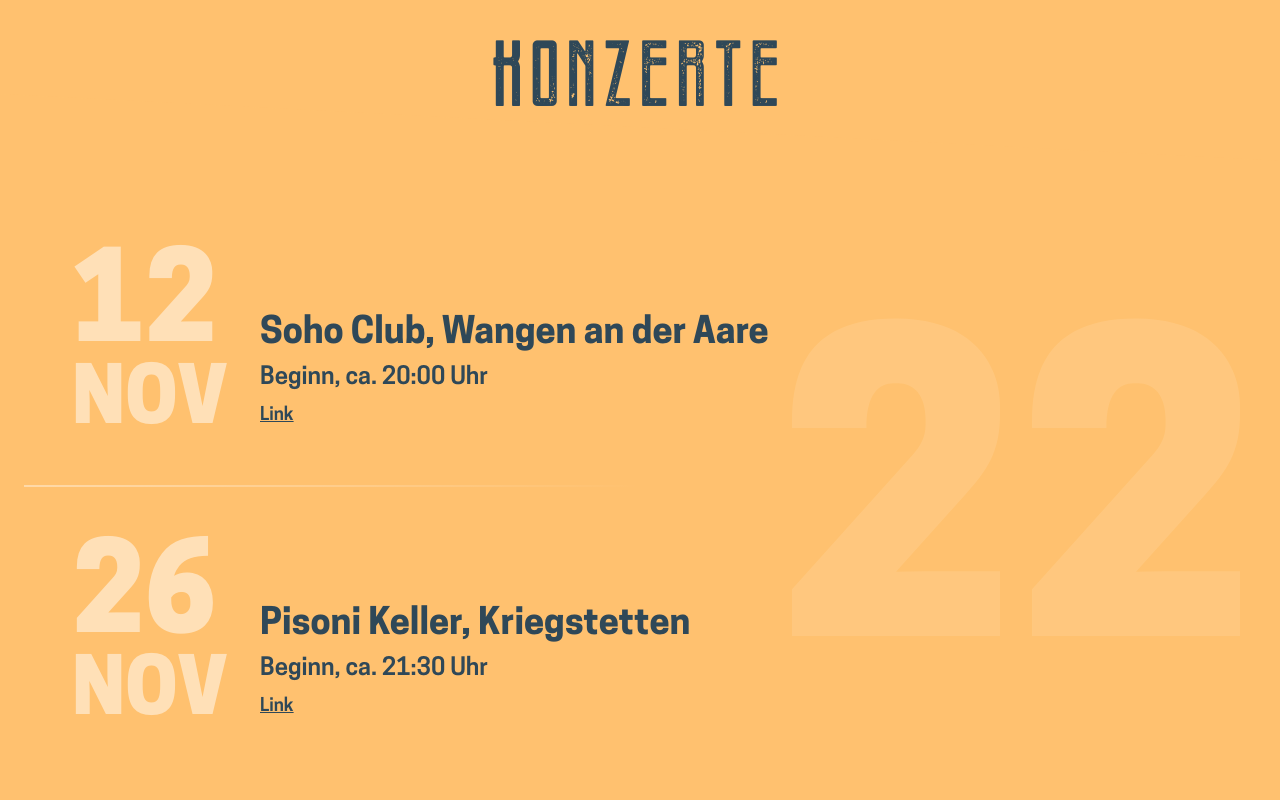
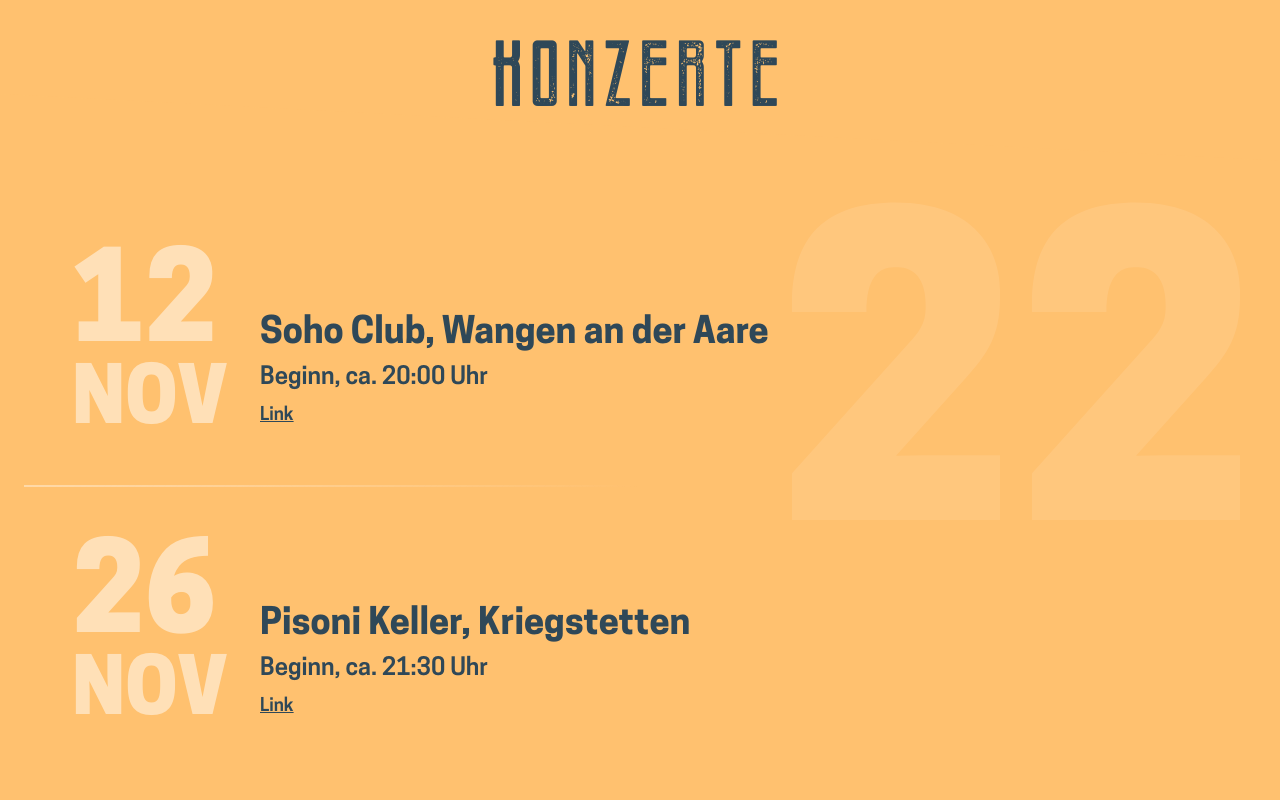
Before and after one commit to fidu85/midlands-website, a SvelteKit app: page / in a window 1280 px wide. Shown: the part 2140-2940 px from the top of the page. Built offline with nearby package versions, Linux system fonts and the light colour scheme.

Commit message:
year number is now sticky... ;-)

```diff
--- a/src/routes/section_concert.svelte
+++ b/src/routes/section_concert.svelte
@@ -34,8 +34,10 @@
 
     {#each years as year, yearIndex}
       <div class="relative">
-        <div class="year absolute right-0 top-1/2 transform -translate-y-1/2 -z-10">
-          <span class="inline-block align-text-top text-white font-cooper-heavy opacity-10">{year.label}</span>
+        <div class="absolute h-full top-0 right-0">
+          <div class="sticky top-1/4 -mb-4 sm:-mb-4 md:-mb-16 lg:-mb-20 -z-10">
+            <span class="year text-white/10 font-cooper-heavy border-darkgray leading-none">{year.label}</span>
+          </div>
         </div>
 
         {#each sortedConcerts(year) as concert, concertIndex}
```
